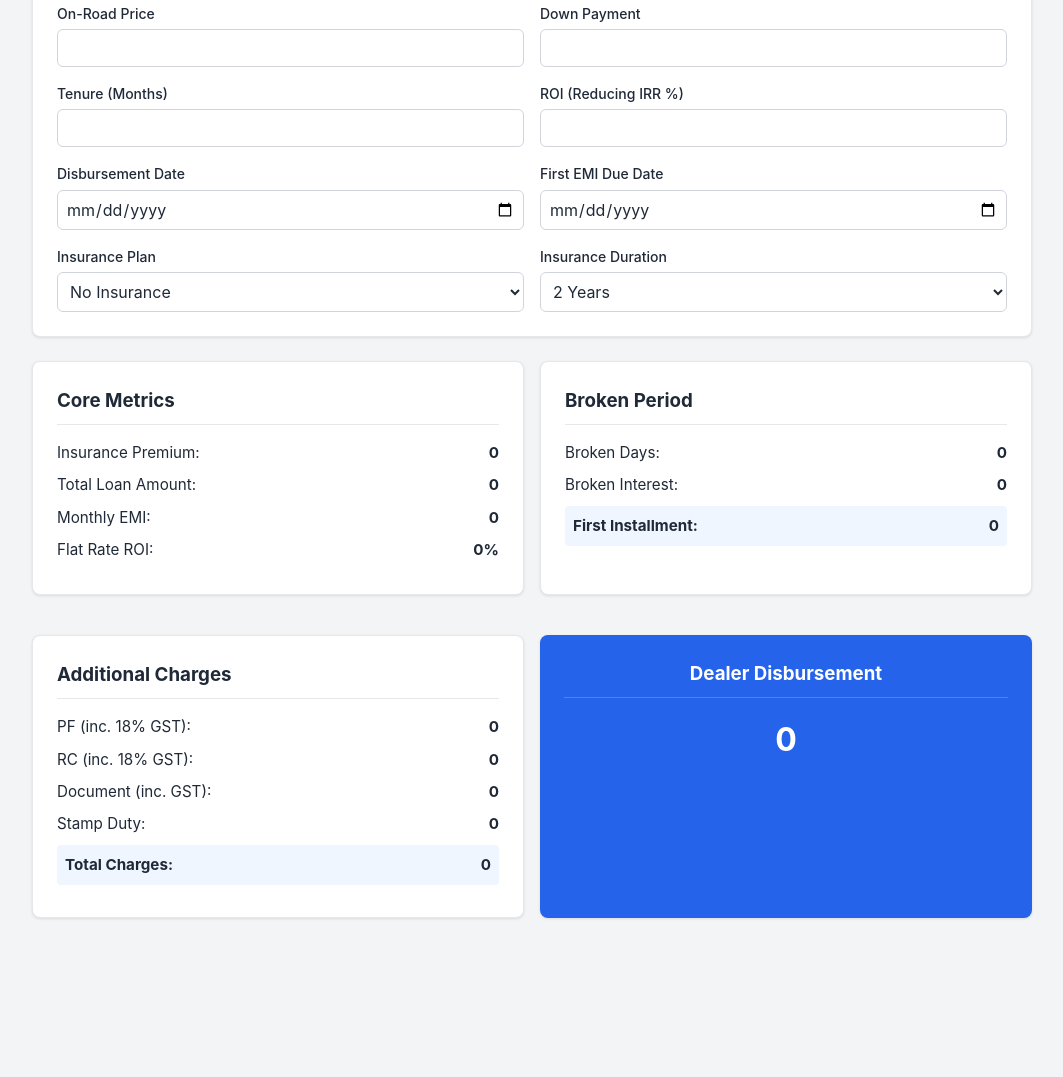
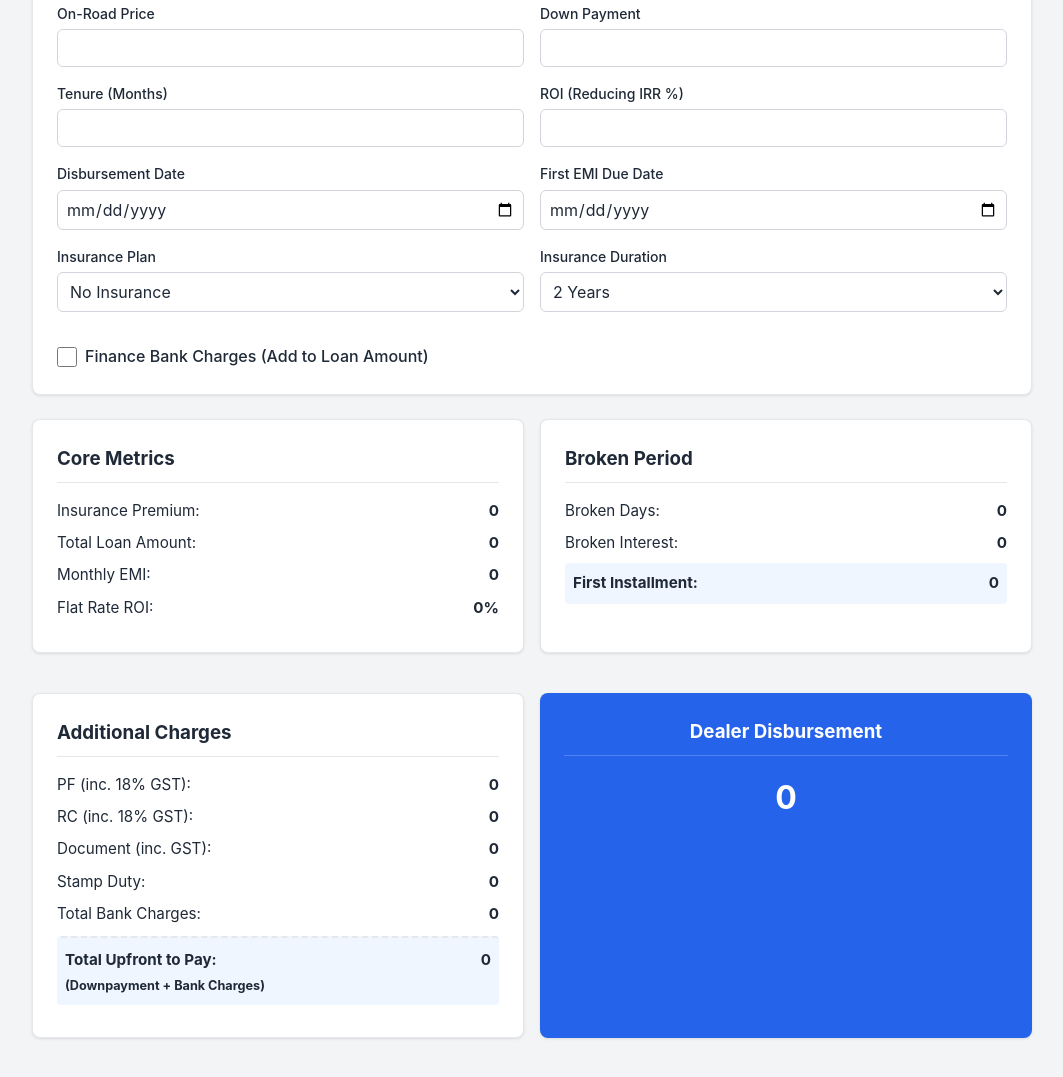
Before and after one commit to loan-calculator/loan-calculator, a plain HTML site: page index.html in a window 1280 px wide. Shown: the part 185-1262 px from the top of the page, without its empty margins (108-1171 px from the left). Before the commit the page ends 1143 px from the top, so only its background shows below. Drawn offline with Linux system fonts and the light colour scheme.

Commit message:
Update index.html

```diff
--- a/index.html
+++ b/index.html
@@ -19,7 +19,6 @@
         </header>
 
         <main>
-            <!-- Input Section -->
             <section class="card input-section">
                 <h2>Loan Details</h2>
                 <form id="loan-form">
@@ -48,7 +47,6 @@
                         <input type="date" id="emi-date" required>
                     </div>
 
-                    <!-- NEW INSURANCE FIELDS -->
                     <div class="input-group">
                         <label for="ins-plan">Insurance Plan</label>
                         <select id="ins-plan" style="padding: 0.5rem; border: 1px solid var(--input-border); border-radius: 0.375rem; background-color: var(--input-bg); color: var(--text-color); font-size: 1rem;">
@@ -60,6 +58,7 @@
                             <option value="E">Plan E</option>
                         </select>
                     </div>
+
                     <div class="input-group">
                         <label for="ins-years">Insurance Duration</label>
                         <select id="ins-years" style="padding: 0.5rem; border: 1px solid var(--input-border); border-radius: 0.375rem; background-color: var(--input-bg); color: var(--text-color); font-size: 1rem;">
@@ -69,22 +68,23 @@
                             <option value="5">5 Years</option>
                         </select>
                     </div>
+
+                    <div class="input-group" style="flex-direction: row; align-items: center; gap: 0.5rem; margin-top: 1rem; grid-column: 1 / -1;">
+                        <input type="checkbox" id="fund-charges" style="width: 20px; height: 20px; cursor: pointer;">
+                        <label for="fund-charges" style="margin-bottom: 0; font-size: 1rem; cursor: pointer;">Finance Bank Charges (Add to Loan Amount)</label>
+                    </div>
                 </form>
             </section>
 
-            <!-- Results Section -->
             <section class="results-grid">
-                <!-- Core Loan Data -->
                 <div class="card result-card">
                     <h3>Core Metrics</h3>
-                    <!-- Added Insurance Premium Display -->
                     <div class="result-row"><span>Insurance Premium:</span> <strong id="res-insurance">0</strong></div>
                     <div class="result-row"><span>Total Loan Amount:</span> <strong id="res-loan-amount">0</strong></div>
                     <div class="result-row"><span>Monthly EMI:</span> <strong id="res-emi">0</strong></div>
                     <div class="result-row"><span>Flat Rate ROI:</span> <strong id="res-flat-roi">0%</strong></div>
                 </div>
 
-                <!-- Broken Period Data -->
                 <div class="card result-card">
                     <h3>Broken Period</h3>
                     <div class="result-row"><span>Broken Days:</span> <strong id="res-broken-days">0</strong></div>
@@ -92,17 +92,20 @@
                     <div class="result-row highlight"><span>First Installment:</span> <strong id="res-first-inst">0</strong></div>
                 </div>
 
-                <!-- Additional Charges -->
                 <div class="card result-card">
                     <h3>Additional Charges</h3>
                     <div class="result-row"><span>PF (inc. 18% GST):</span> <strong id="res-pf">0</strong></div>
                     <div class="result-row"><span>RC (inc. 18% GST):</span> <strong id="res-rc">0</strong></div>
                     <div class="result-row"><span>Document (inc. GST):</span> <strong id="res-doc">0</strong></div>
                     <div class="result-row"><span>Stamp Duty:</span> <strong id="res-stamp">0</strong></div>
-                    <div class="result-row highlight"><span>Total Charges:</span> <strong id="res-total-charges">0</strong></div>
+                    <div class="result-row"><span>Total Bank Charges:</span> <strong id="res-total-charges">0</strong></div>
+
+                    <div class="result-row highlight" style="margin-top: 10px; border-top: 2px dashed var(--border-color); padding-top: 10px;">
+                        <span>Total Upfront to Pay:<br><small>(Downpayment + Bank Charges)</small></span>
+                        <strong id="res-total-upfront">0</strong>
+                    </div>
                 </div>
 
-                <!-- Final Payout -->
                 <div class="card result-card payout-card">
                     <h3>Dealer Disbursement</h3>
                     <div class="result-row final-payout">
```
